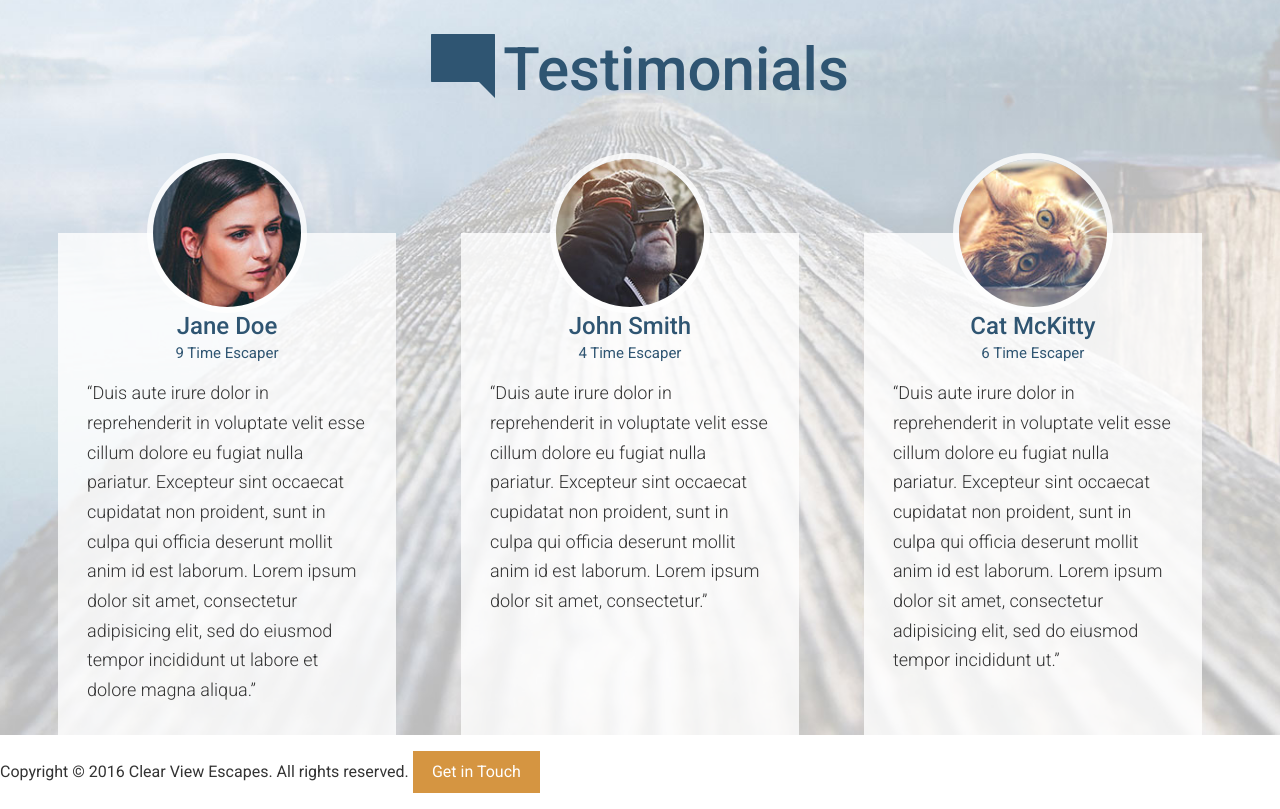
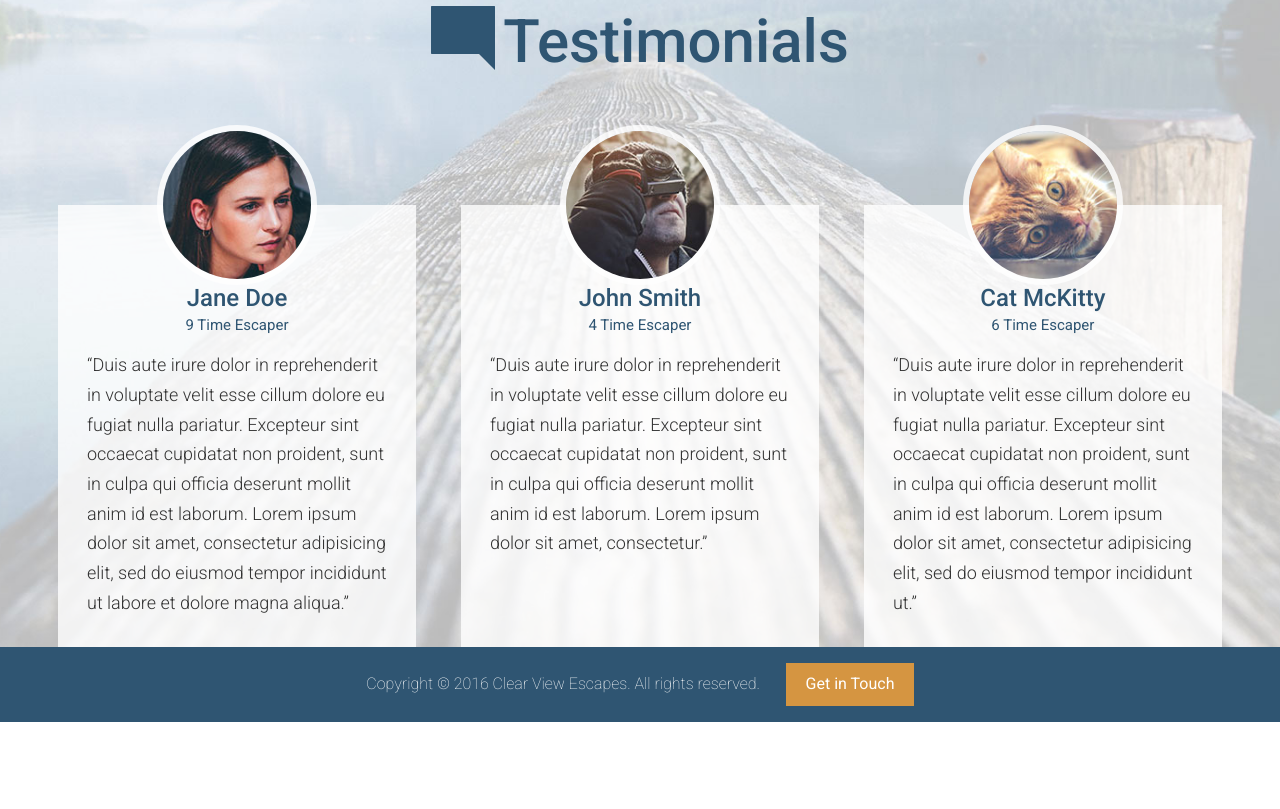
Before and after one commit to HojaJ/travel, a website: page app/index.html in a window 1280 px wide. Shown: the part 3160-3969 px from the top of the page. After the commit the page ends 3882 px from the top, so only its background shows below. Drawn offline with Linux system fonts and the light colour scheme.

Commit message:
Completed styling the footer

```diff
--- a/app/assets/styles/modules/_row.css
+++ b/app/assets/styles/modules/_row.css
@@ -23,9 +23,6 @@
 		padding-right: 45px;
 	}
 
-	&--gutters > div {
-		padding-right: 65px;
-	}
 	&__b-margin-until-medium {
 		margin-bottom: 1rem;
 	}
@@ -34,6 +31,7 @@
 		&__b-margin-until-medium {
 			margin-bottom: 0;
 		}
+
 
 		&__medium-4 {
 			float: left;
--- /dev/null
+++ b/app/assets/styles/modules/_site-footer.css
@@ -0,0 +1,19 @@
+.site-footer{
+	background-color: $mainBlue;
+	color: #fff;
+	padding-right: .5rem 0;
+	text-align: center;
+
+	&__text {
+		display: block;
+		margin-bottom: 1rem;
+		font-weight: 200;
+
+		@mixin atMedium{
+			display: inline;
+			margin-bottom: 0;
+			margin-right: 1.4rem;
+		}
+	}
+}
+/* Completed styling the footer*/
--- a/app/assets/styles/styles.css
+++ b/app/assets/styles/styles.css
@@ -13,3 +13,4 @@
 @import url('modules/_feature-item');
 @import url('modules/_testimonial');
 @import url('modules/_sprite');
+@import url('modules/_site-footer');
--- a/app/index.html
+++ b/app/index.html
@@ -143,8 +143,10 @@
   </div>
 
 
-  <footer>
-    <p>Copyright &copy; 2016 Clear View Escapes. All rights reserved. <a href="#" class="btn btn--orange">Get in Touch</a></p>
+  <footer class="site-footer">
+    <div class="wrapper">
+      <p><span class="site-footer__text">Copyright &copy; 2016 Clear View Escapes. All rights reserved.</span> <a href="#" class="btn btn--orange">Get in Touch</a></p>
+    </div>
   </footer>
 </body>
 </html>
--- a/app/temp/styles/styles.css
+++ b/app/temp/styles/styles.css
@@ -627,10 +627,6 @@ a {
 		padding-right: 45px;
 	}
 
-.row--gutters > div {
-		padding-right: 65px;
-	}
-
 .row__b-margin-until-medium {
 		margin-bottom: 1rem;
 	}
@@ -639,6 +635,7 @@ a {
 		.row__b-margin-until-medium {
 			margin-bottom: 0;
 		}
+
 
 		.row__medium-4 {
 			float: left;
@@ -941,3 +938,27 @@ Instead edit gulp/templates/sprite*/
 		height: 42px;
 		background-position: 36.69752421959096% 45.792307692307695%;
 	}
+
+.site-footer{
+	background-color: #2f5572;
+	color: #fff;
+	padding-right: .5rem 0;
+	text-align: center;
+}
+
+.site-footer__text {
+		display: block;
+		margin-bottom: 1rem;
+		font-weight: 200;
+	}
+
+@media (min-width: 800px) {
+
+.site-footer__text {
+			display: inline;
+			margin-bottom: 0;
+			margin-right: 1.4rem
+	}
+	}
+
+/* Completed styling the footer*/
```
